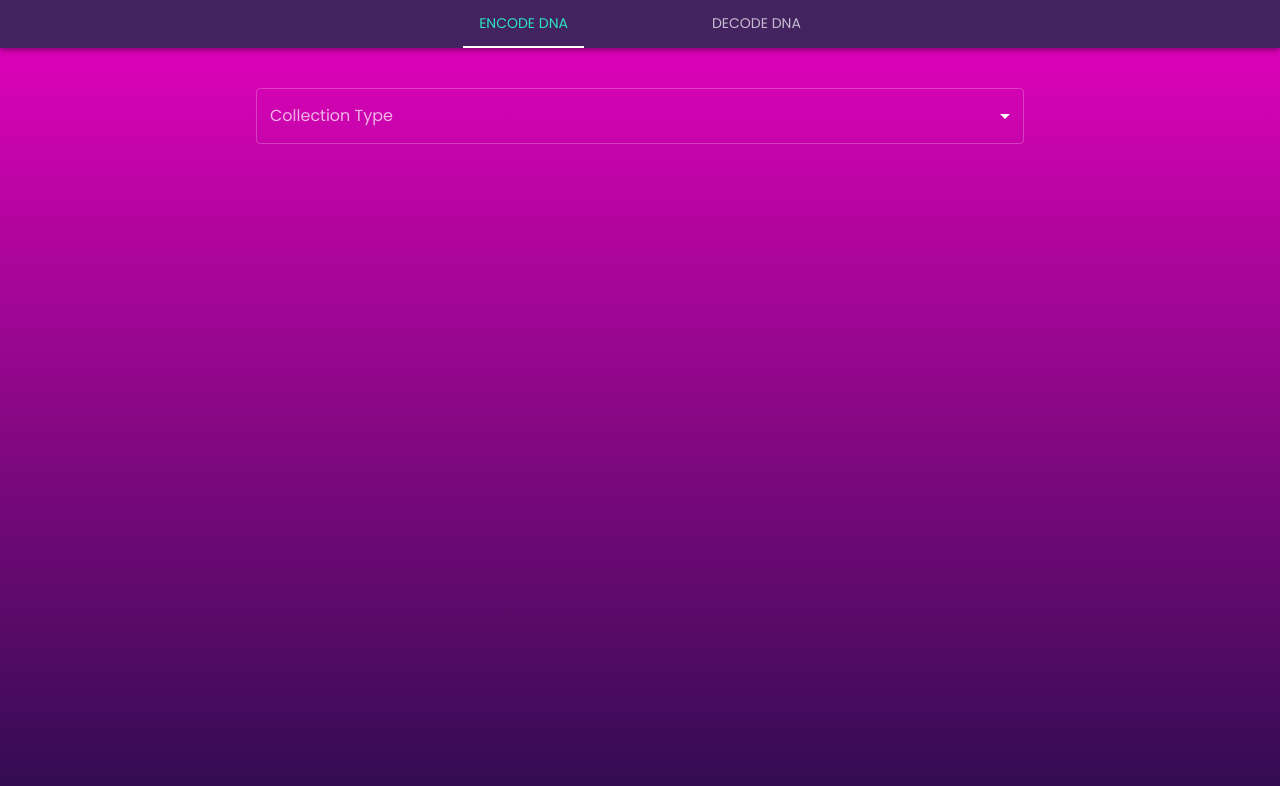
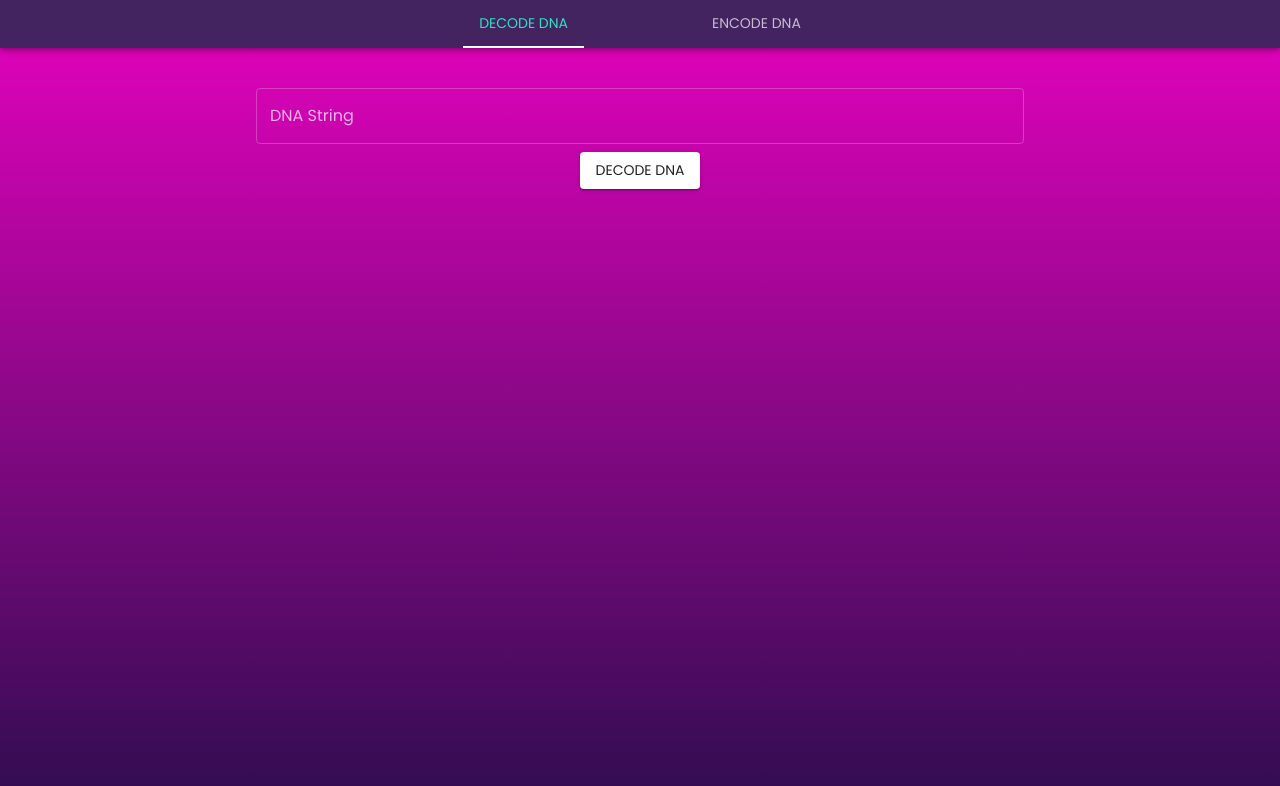
Before and after one commit to Kondux/genome-lab, a React (Create React App) app: page / in a window 1280 px wide. Shown: the top 786 px of the page. Built offline with nearby package versions, Linux system fonts and the light colour scheme.

Commit message:
switched decoder to be first

```diff
--- a/src/App.jsx
+++ b/src/App.jsx
@@ -20,13 +20,13 @@ function App() {
 					onChange={handleTabChange}
 					aria-label='DNA tabs'
 				>
+					<Tab label='Decode DNA' />
 					<Tab label='Encode DNA' />
-					<Tab label='Decode DNA' />
 				</Tabs>
 			</AppBar>
 			<Box id='content-main' p={3}>
-				{tabValue === 0 && <DNAEncoder />}
-				{tabValue === 1 && <DNADecoder />}
+				{tabValue === 0 && <DNADecoder />}
+				{tabValue === 1 && <DNAEncoder />}
 			</Box>
 		</Box>
 	);
```
